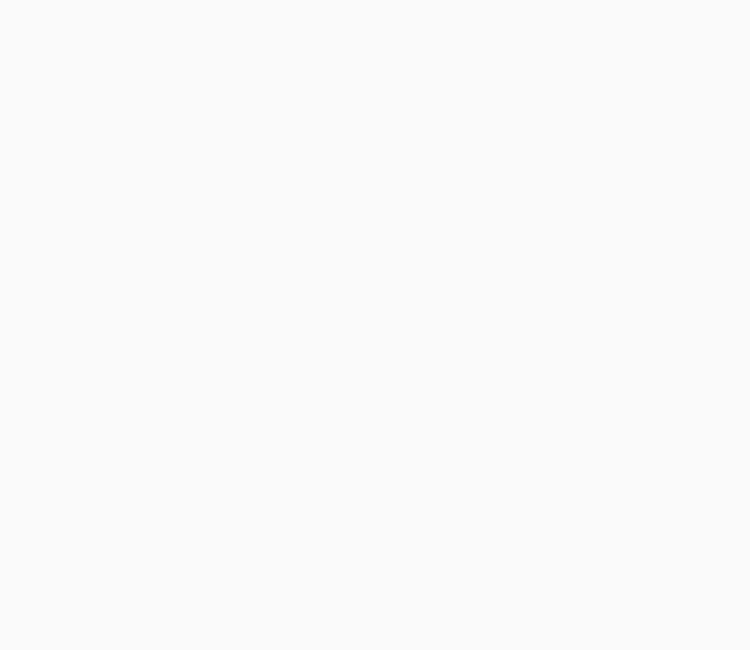
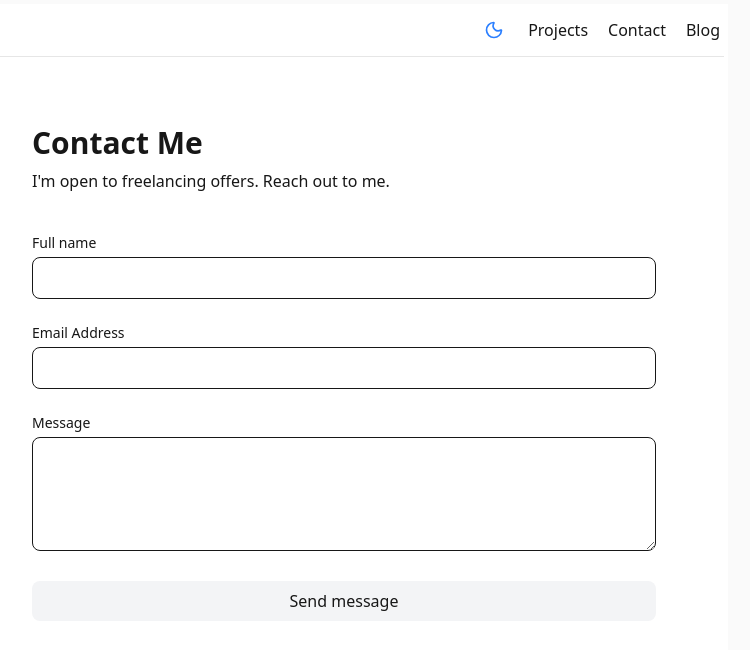
Before and after one commit to RakeshGummala07/My-Portfolio, a React (Vite) app: page /contact in a window 1280 px wide. Before the commit this address had no page. Shown: the top 650 px of the page, without its empty margins (296-1046 px from the left). Built offline with nearby package versions, Linux system fonts and the light colour scheme.

Commit message:
Contact added

```diff
--- a/package.json
+++ b/package.json
@@ -13,6 +13,7 @@
   "dependencies": {
     "@tailwindcss/vite": "^4.1.17",
     "clsx": "^2.1.1",
+    "emailjs-com": "^3.2.0",
     "framer-motion": "^12.23.24",
     "lucide-react": "^0.553.0",
     "motion": "^12.23.24",
--- a/src/Components/AnimatedThemeToggler.jsx
+++ b/src/Components/AnimatedThemeToggler.jsx
@@ -4,7 +4,7 @@ import { useCallback, useEffect, useRef, useState } from "react";
 import { Moon, Sun } from "lucide-react";
 import { flushSync } from "react-dom";
 
-export default function AnimatedThemeToggler({ className = "", duration = 400, ...props }) {
+export default function AnimatedThemeToggler({ className = "", duration = 800, ...props }) {
   const [isDark, setIsDark] = useState(false);
   const buttonRef = useRef(null);
 
--- a/src/Components/Container.jsx
+++ b/src/Components/Container.jsx
@@ -4,7 +4,7 @@ import React from "react";
 
 export default function Container({ children }) {
   return (
-    <div className="max-w-3xl mx-auto bg-white dark:bg-neutral-900 min-h-screen  transition-colors duration-300">
+    <div className="max-w-3xl mx-auto bg-white dark:bg-neutral-900 min-h-screen  transition-colors duration-300 ">
       {children}
     </div>
   );
--- a/src/Components/Hero.jsx
+++ b/src/Components/Hero.jsx
@@ -10,17 +10,17 @@ export default function Hero() {
       <div className="absolute inset-0 pointer-events-none opacity-60">
         <div
           className="
-            w-full h-full
+            w-full h-full animate-dotFade
             bg-[radial-gradient(circle,rgba(0,0,0,0.65)_1px,transparent_1px)]
             dark:bg-[radial-gradient(circle,rgba(255,255,255,0.45)_1px,transparent_1px)]
-            [background-size:20px_20px]
+            bg-size-[20px_20px]
           "
         ></div>
       </div>
 
       {/* Center-Out Glow Ripple */}
       <div className="absolute inset-0 flex items-center justify-center pointer-events-none">
-        <div className="animate-centerGlow w-[40%] h-[40%] rounded-full bg-white/40 dark:bg-white/10 blur-2xl"></div>
+        <div className="animate-centerGlow w-[40%] h-[40%] rounded-full bg-blue-100 dark:bg-gray-700 blur-7xl"></div>
       </div>
 
       {/* Content */}
--- a/src/Components/NameWritingEffect.jsx
+++ b/src/Components/NameWritingEffect.jsx
@@ -31,7 +31,7 @@ export default function NameWritingEffect({
       strokeWidth="5"
       initial={{ opacity: 1 }}
       exit={{ opacity: 0 }}
-      transition={{ duration: 0.5 }}
+      transition={{ duration: 1 }}
       {...props}
     >
       <title>Rakesh</title>
@@ -45,7 +45,7 @@ export default function NameWritingEffect({
           duration: calc(2.8),
           ease: "easeInOut",
           delay: calc(0.7),
-          opacity: { duration: 0.7, delay: calc(0.7) },
+          opacity: { duration: 1.0, delay: calc(0.7) },
           repeat:Infinity,
         }}
         onAnimationComplete={onAnimationComplete}
--- a/src/Components/TechStack.jsx
+++ b/src/Components/TechStack.jsx
@@ -17,8 +17,25 @@ const skills = [
   { name: "MongoDB", icon: "https://cdn.jsdelivr.net/gh/devicons/devicon/icons/mongodb/mongodb-original.svg" },
   { name: "NumPy", icon: "https://cdn.jsdelivr.net/gh/devicons/devicon/icons/numpy/numpy-original.svg" },
   { name: "Pandas", icon: "https://cdn.jsdelivr.net/gh/devicons/devicon/icons/pandas/pandas-original.svg" },
-  { name: "Matplotlib", icon: "https://raw.githubusercontent.com/devicons/devicon/master/icons/matplotlib/matplotlib-original.svg" },
+
 ];
+
+// Detect black/white logos
+const isMono = (url) => {
+  const name = url.toLowerCase();
+  return (
+    name.includes("github") ||
+    name.includes("express") ||
+    name.includes("mono") ||
+    name.includes("line") ||
+    name.includes("glyph") ||
+    name.includes("black") ||
+    name.includes("white") ||
+    name.endsWith(".svg") && (
+      name.includes("github") || name.includes("express")
+    )
+  );
+};
 
 export default function TechStackSection() {
   return (
@@ -28,21 +45,29 @@ export default function TechStackSection() {
       </h2>
 
       <div className="grid grid-cols-4 sm:grid-cols-6 md:grid-cols-8 lg:grid-cols-9 gap-4 md:gap-6 place-items-center">
-        {skills.map((skill, idx) => (
+        {skills.map((skill, idx) => {
+          const mono = isMono(skill.icon);
+
+          return (
             <div key={idx} className="group relative flex flex-col items-center">
               <img
                 src={skill.icon}
                 alt={skill.name}
-              className="w-8 h-8 md:w-10 md:h-10 object-contain transition-transform duration-300 group-hover:scale-110"
+                className={`
+                  w-8 h-8 md:w-10 md:h-10 object-contain transition-transform duration-300
+                  group-hover:scale-110
+                  ${mono ? "dark:brightness-0 dark:invert" : ""}
+                `}
               />
+
               {/* Tooltip */}
-            <span className="absolute z-10 bottom-[-1.8rem] px-2 py-0.5 rounded-md opacity-0 group-hover:opacity-100 transition-opacity duration-300 pointer-events-none whitespace-nowrap shadow-md">
+              <span className="absolute z-10 bottom-[-1.8rem] px-2 py-0.5 rounded-md opacity-0 group-hover:opacity-100 transition-opacity duration-300 pointer-events-none whitespace-nowrap shadow-md bg-white dark:bg-zinc-800 text-black dark:text-white">
                 {skill.name}
               </span>
             </div>
-        ))}
+          );
+        })}
       </div>
     </section>
-
   );
 }
--- /dev/null
+++ b/src/Pages/Contact.jsx
@@ -0,0 +1,83 @@
+"use client";
+
+import emailjs from "emailjs-com";
+import { useState } from "react";
+
+export default function Contact() {
+  const [loading, setLoading] = useState(false);
+
+  function sendEmail(e) {
+    e.preventDefault();
+    setLoading(true);
+
+    emailjs
+      .sendForm(
+        process.env.SERVICE_ID,     // <-- replace
+        process.env.TEMPLATE_ID,    // <-- replace
+        e.target,
+        process.env.PUBLIC_KEY,      // <-- replace
+      )
+      .then(
+        () => {
+          alert("Message sent successfully!");
+          setLoading(false);
+          e.target.reset();
+        },
+        (error) => {
+          alert("Failed to send. Try again.");
+          console.error(error);
+          setLoading(false);
+        }
+      );
+  }
+
+  return (
+    <section className="max-w-2xl mx-auto px-6 py-16">
+      <h1 className="text-3xl font-bold mb-2">Contact Me</h1>
+      <p className="text-gray-600 dark:text-gray-400 mb-10">
+        I'm open to freelancing offers. Reach out to me.
+      </p>
+
+      <form onSubmit={sendEmail} className="space-y-6">
+
+        <div>
+          <label className="block text-sm mb-1">Full name</label>
+          <input
+            type="text"
+            name="user_name"
+            required
+            className="w-full rounded-lg border px-4 py-2 bg-white dark:bg-zinc-900"
+          />
+        </div>
+
+        <div>
+          <label className="block text-sm mb-1">Email Address</label>
+          <input
+            type="email"
+            name="user_email"
+            required
+            className="w-full rounded-lg border px-4 py-2 bg-white dark:bg-zinc-900"
+          />
+        </div>
+
+        <div>
+          <label className="block text-sm mb-1">Message</label>
+          <textarea
+            name="message"
+            rows="4"
+            required
+            className="w-full rounded-lg border px-4 py-2 bg-white dark:bg-zinc-900"
+          />
+        </div>
+
+        <button
+          type="submit"
+          disabled={loading}
+          className="w-full bg-gray-100 dark:bg-zinc-800 rounded-lg py-2 font-medium"
+        >
+          {loading ? "Sending..." : "Send message"}
+        </button>
+      </form>
+    </section>
+  );
+}
--- a/src/Pages/Home.jsx
+++ b/src/Pages/Home.jsx
@@ -16,7 +16,7 @@ export default function Home() {
     <>
     <div className="min-h-screen flex items-start justify-start bg-neutral-50 dark:bg-neutral-950">
       <Container className="min-h-screen">
-        <Navbar/>
+
         <Hero/>
         <Name/>
         <ProfileCard/>
--- a/src/index.css
+++ b/src/index.css
@@ -131,6 +131,26 @@
   animation: centerGlow 4.8s ease-in-out infinite;
 }
 
+@keyframes dotFade {
+  0% {
+    opacity: 0.45;
+    filter: brightness(0.8) blur(0px);
+  }
+  50% {
+    opacity: 0.9;
+    filter: brightness(1.4) blur(1px);
+  }
+  100% {
+    opacity: 0.45;
+    filter: brightness(0.8) blur(0px);
+  }
+}
+
+.animate-dotFade {
+  animation: dotFade 4s ease-in-out infinite;
+}
+
+
 
 
 ::view-transition-old(root),
--- a/src/main.jsx
+++ b/src/main.jsx
@@ -4,18 +4,25 @@ import { BrowserRouter as Router, Routes, Route } from "react-router-dom";
 import { ThemeProvider } from "./context/ThemeContext.jsx";
 import "./index.css";
 import Home from "./Pages/Home.jsx";
+import Contact from "./Pages/Contact.jsx";
+import Navbar from "./Components/Navbar.jsx";
+import Container from "./Components/Container.jsx";
 
 
 
 createRoot(document.getElementById("root")).render(
   <StrictMode>
+    <Container>
     <ThemeProvider>
       <Router>
+        <Navbar/>
         <Routes>
           <Route path="/" element={<Home />} />
+          <Route path="/contact" element={<Contact />} />
         </Routes>
       </Router>
     </ThemeProvider>
+    </Container>
 
 
   </StrictMode>
```
Also changed, not shown: 2 other files (tests, documents, lock files or other folders). Lines whose indentation alone changed are shown as unchanged.
